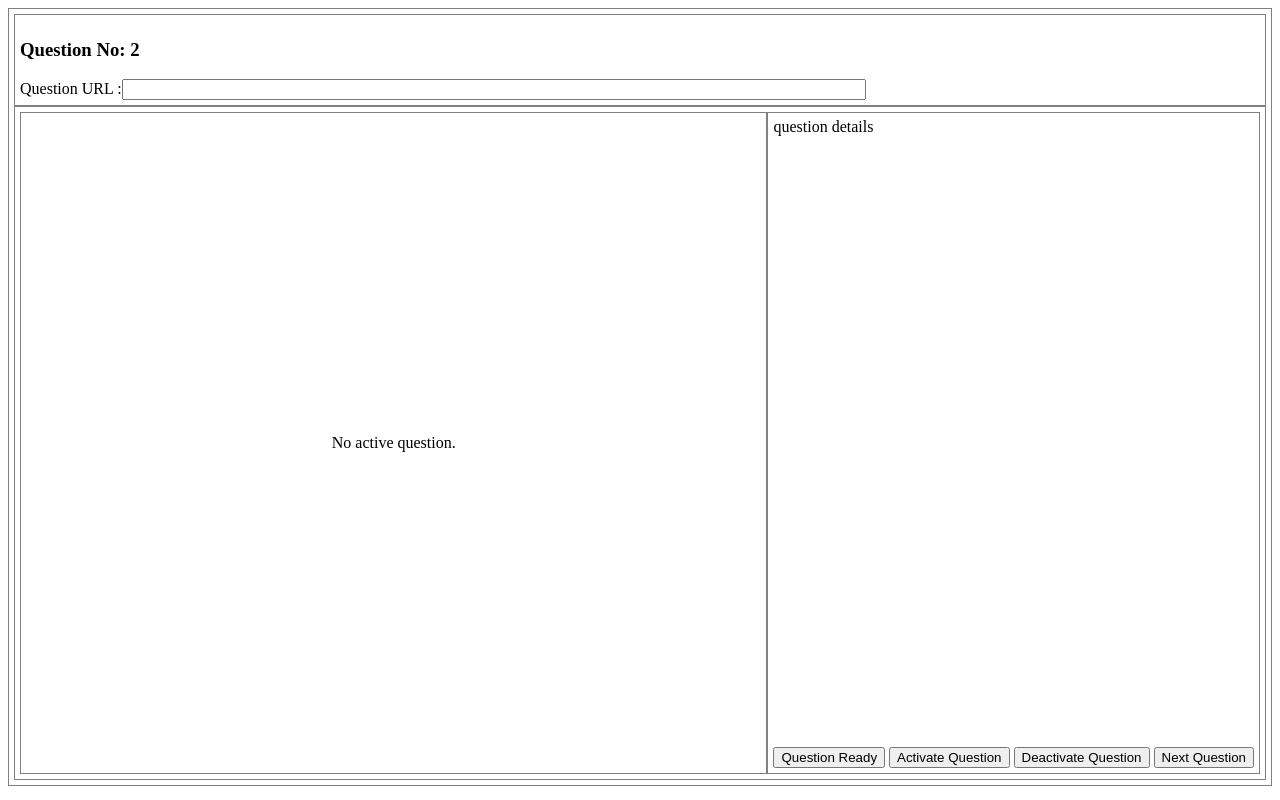
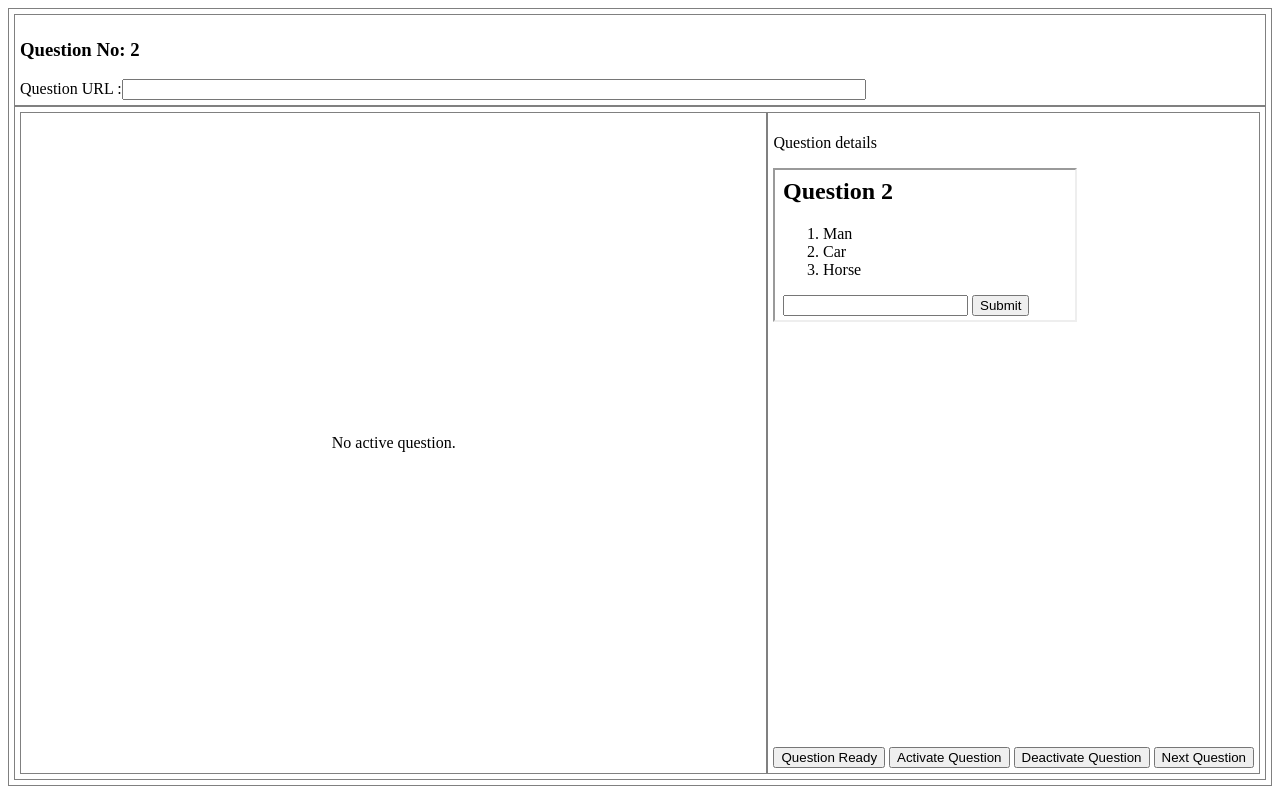
Before and after one commit to maitreyee19/AvetiLearning-charts, a website with bundled scripts: page static/index.html in a window 1280 px wide. Built offline with nearby package versions, Linux system fonts and the light colour scheme; no server answers.

Commit message:
Sending the question link via web socket

```diff
--- a/static/index.html
+++ b/static/index.html
@@ -21,7 +21,7 @@
         </div>
         <!-- Create a div where the graph will take place -->
         <div class="aveti_q_body">
-            <div  class="aveti_q_status">
+            <div class="aveti_q_status">
                 <div class="aveti_q_status_notactive"> No active question.</div>
                 <div style="display:none" class="aveti_q_charts">
                     <div id="questions_bar_chart"></div>
@@ -32,7 +32,12 @@
             </div>
 
             <div class="aveti_q_enabler">
-                <div class="aveti_q_details"> question details</div>
+                <div class="aveti_q_details">
+                    <p>Question details</p>
+                    <div class="aveti__active" id="question_active">
+                        <iframe src="http://localhost:3000/q2.html"
+                            title="question"></iframe></div>
+                </div>
                 <div class="aveti_q_actions">
                     <button id="aveti_ready_question">Question Ready</button>
                     <button id="aveti_activate_question">Activate Question</button>
--- a/static/js/client_main_script.js
+++ b/static/js/client_main_script.js
@@ -32,6 +32,7 @@ socket.addEventListener('qnaevent', function (event) {
         $("#question_ready").hide();
         $("#question_active").show();
         $("#result_status").hide();
+        $("#aveti_q_iframe").attr('src', event.question_link);
     }
     if (event.status == 3) {
         $("#question_ready").hide();
```
Also changed, not shown: static/student.html (+4 -2 lines).
